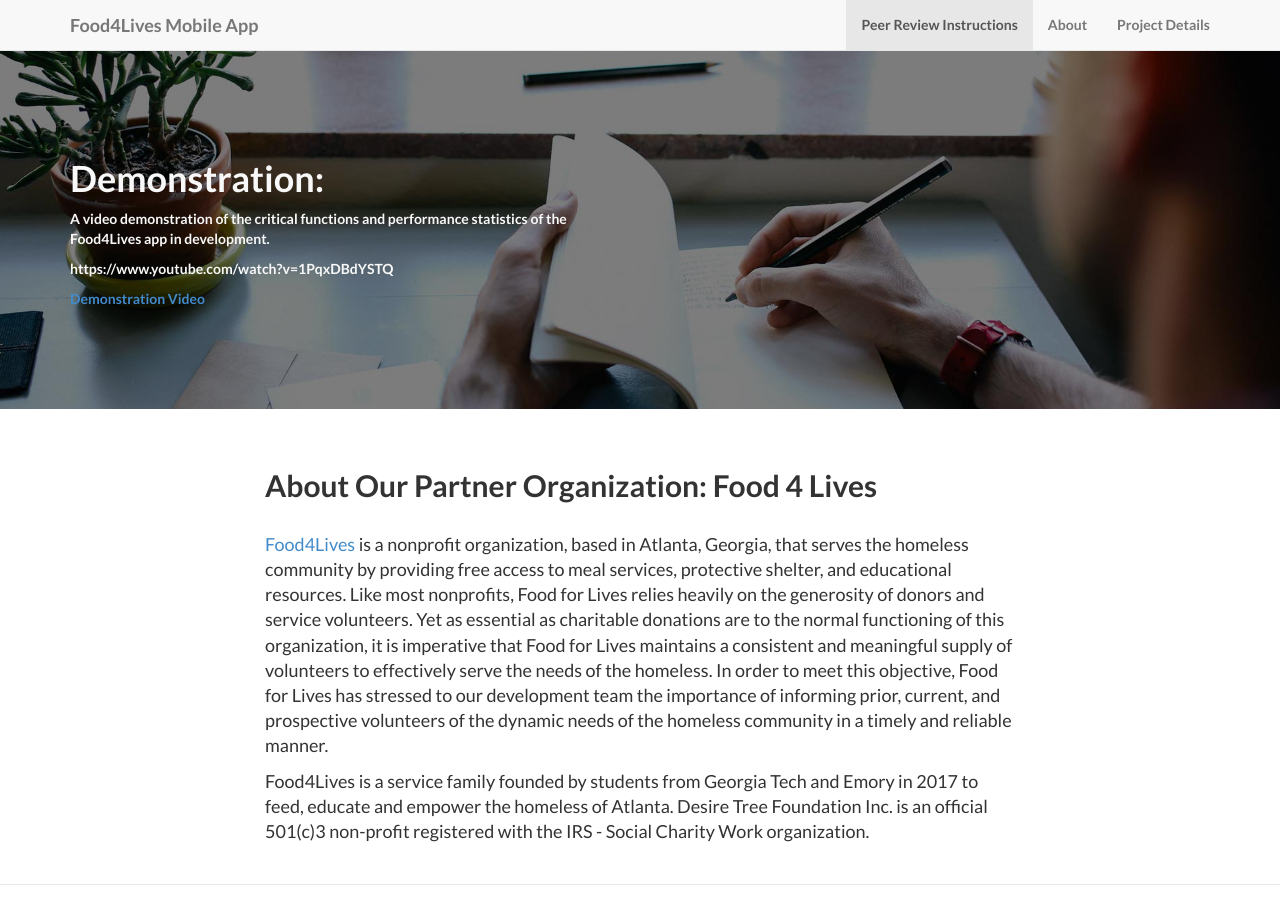
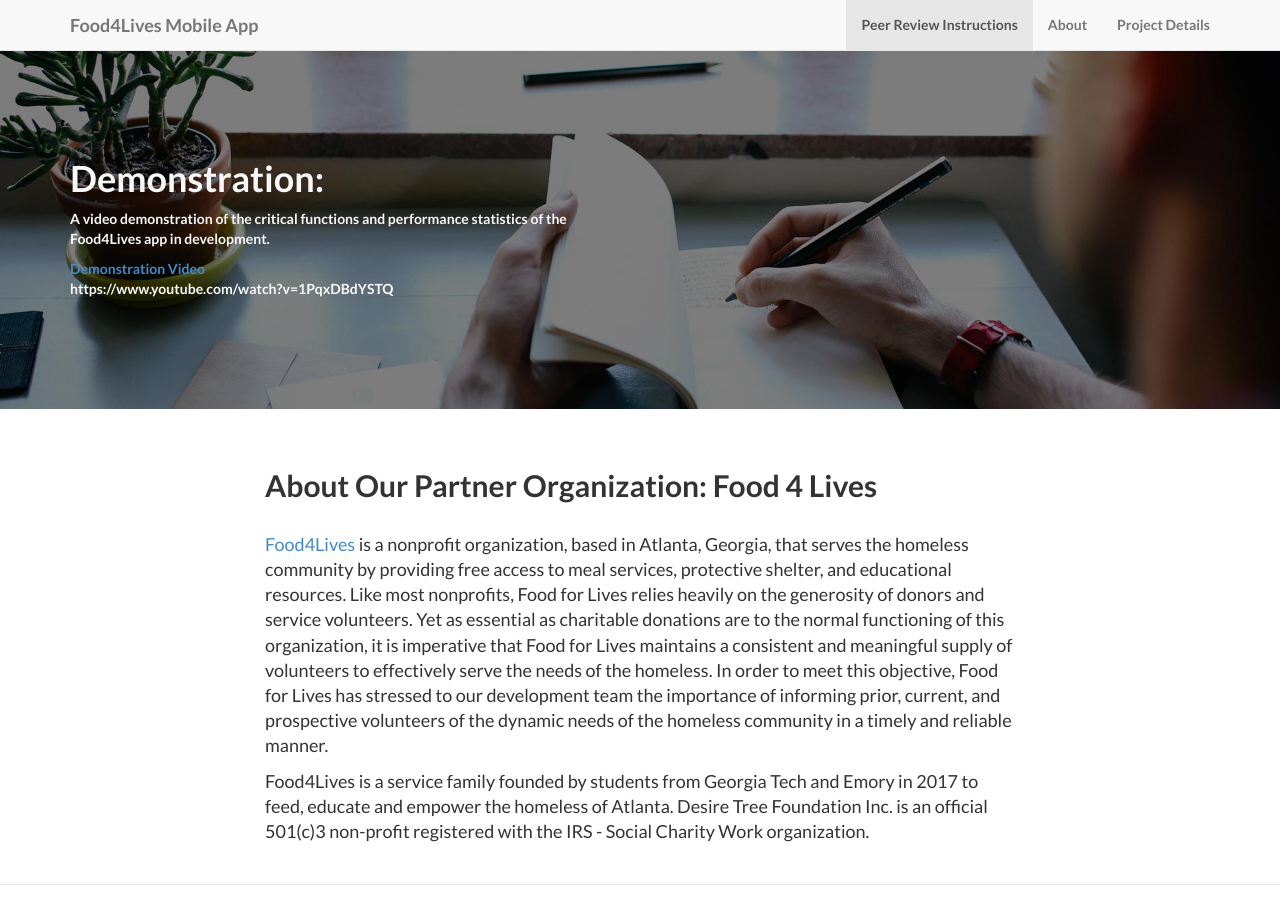
Before and after one commit to food4lives/food4lives.github.io, a Jekyll site: the page built from index.html, in a window 1280 px wide and 900 px high, scrolled down 738 px. Built offline with Jekyll 4.4.1, drawn with Linux system fonts in a browser that asks for light colours; part of the change alters nothing that is shown.

```diff
--- a/_includes/minipresentation.html
+++ b/_includes/minipresentation.html
@@ -7,9 +7,9 @@
 				<div class="col-lg-6">
 					<h1>Demonstration:</h1>
 					<p>A video demonstration of the critical functions and performance statistics of the Food4Lives app in development.</p>
-				<p>https://www.youtube.com/watch?v=1PqxDBdYSTQ</p>
+					<a href="https://www.youtube.com/watch?v=1PqxDBdYSTQ"> Demonstration Video </a>
+					<p>https://www.youtube.com/watch?v=1PqxDBdYSTQ</p>
 
-					<a href="https://www.youtube.com/watch?v=1PqxDBdYSTQ"> Demonstration Video </a>
 				</div>
 
 
```
